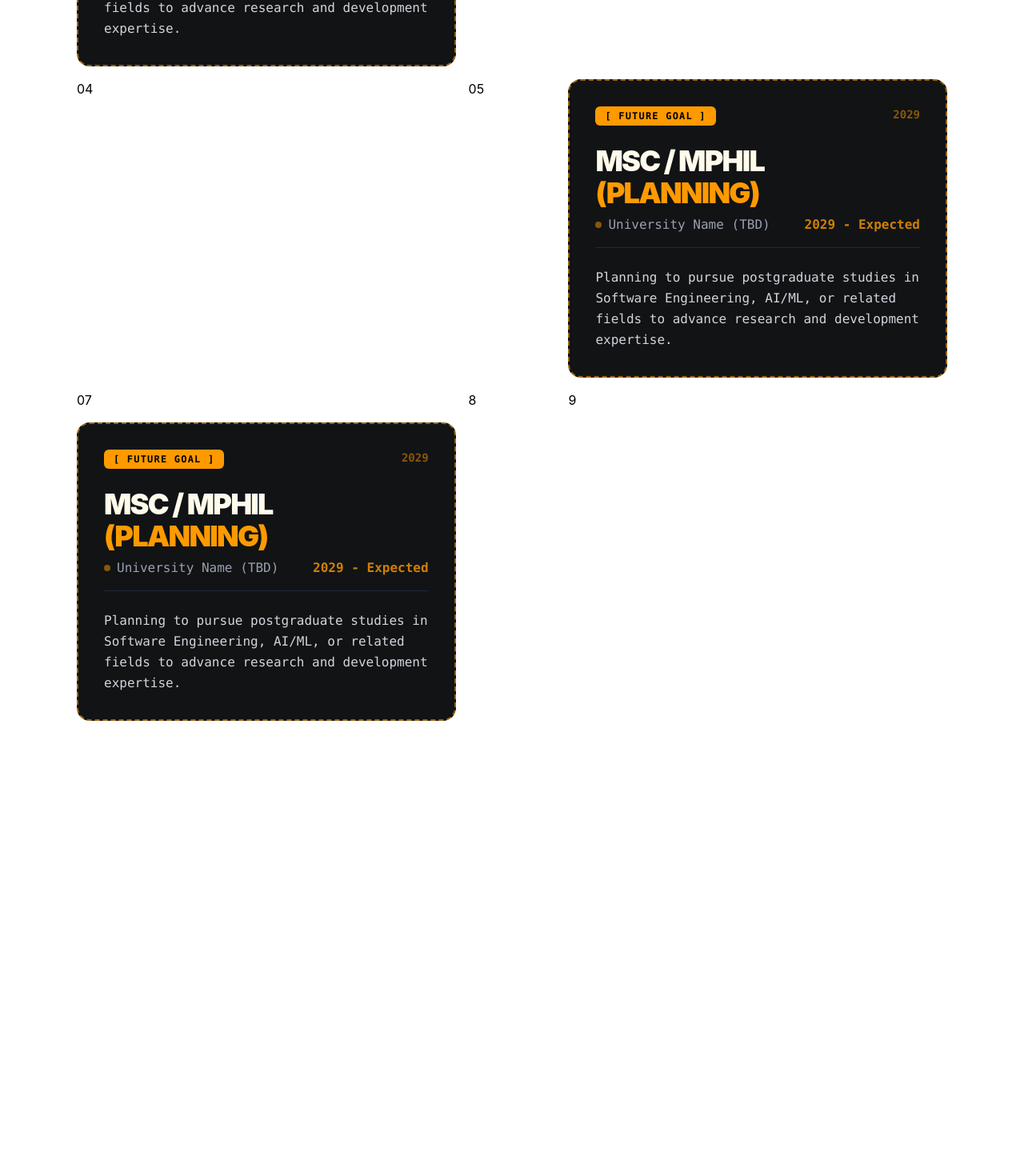
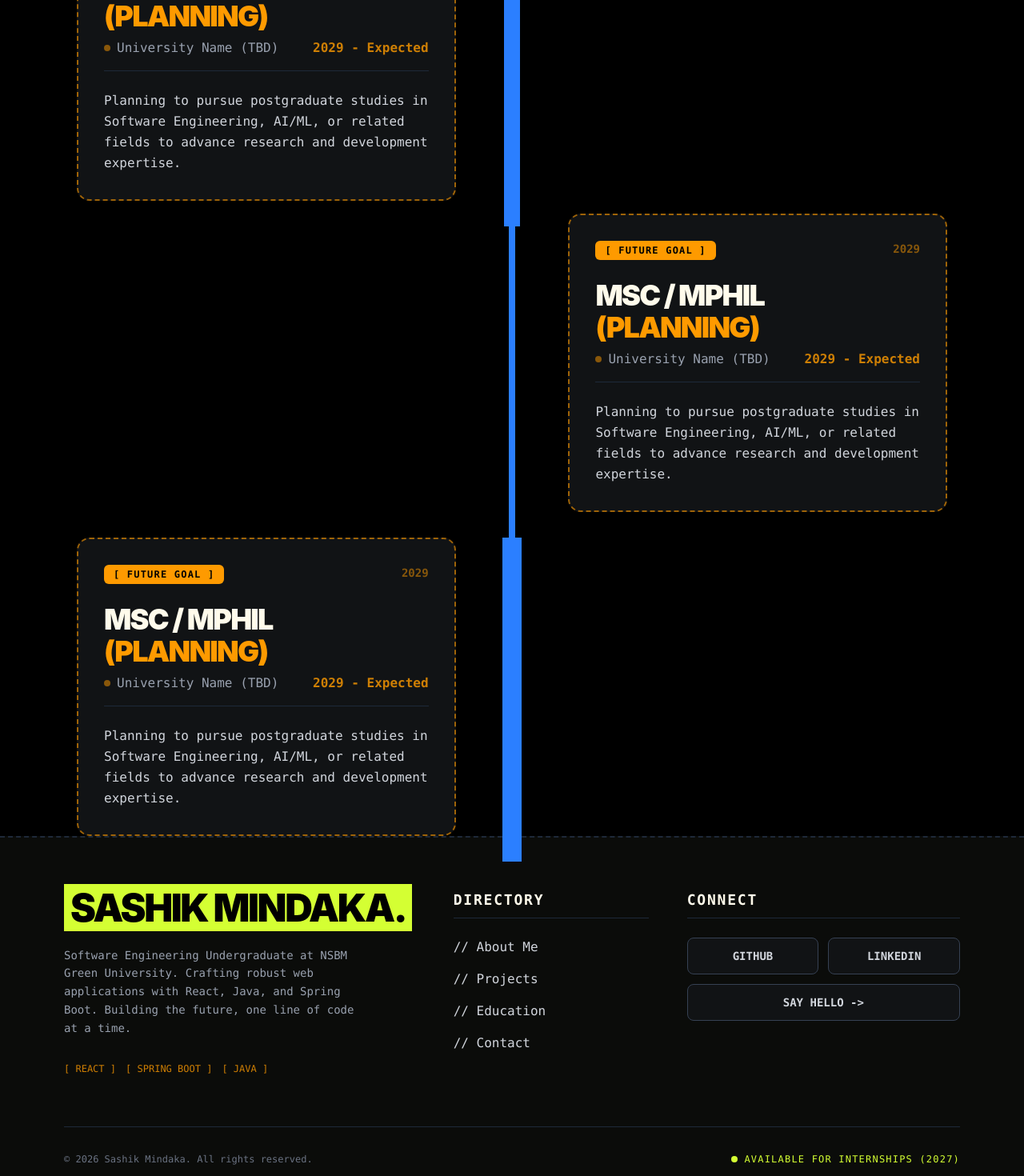
Before and after one commit to sashikmindaka1/profectional_portfolio1, a React (Vite) app in the folder my_profectional_portfolio/: page / in a window 1280 px wide. Shown: the part 5562-7032 px from the top of the page at 80% size. Before the commit the page ends 6463 px from the top, so only its background shows below. Built offline with nearby package versions, Linux system fonts and the light colour scheme.

Commit message:
update footer

```diff
--- a/my_profectional_portfolio/src/App.jsx
+++ b/my_profectional_portfolio/src/App.jsx
@@ -5,6 +5,7 @@ import AboutLanguages from "./components/AboutLanguages"
 import Certification from "./components/Certification"
 import Featured from "./components/featured"
 import Education from "./components/Education"
+import Footer from "./components/Footer"
 
 function App() {
   return(
@@ -16,6 +17,7 @@ function App() {
    <Featured />
    <Certification />
    <Education />
+   <Footer />
    </>
   )
 }
--- a/my_profectional_portfolio/src/components/Education.jsx
+++ b/my_profectional_portfolio/src/components/Education.jsx
@@ -2,6 +2,12 @@ import React from 'react'
 
 export default function Education() {
   return (
+    <section className='bg-black '>
+
+    <div className=' font-sans font-black tracking-tighter text-2xl sm:text-2xl md:text-5xl lg:text-5xl xl:text-8xl text-amber-50 pt-8 gap-4 w-[90%] md:w-[85%] mx-auto mb-10'>
+      MY EDUCATION
+
+    </div>
 
     <div className='grid grid-cols-[1fr_10%_1fr] gap-4 w-[90%] md:w-[85%] mx-auto'>
 
@@ -43,16 +49,16 @@ export default function Education() {
 
 
 
+    {/* this is center line of  education page */}
+      <div className='justify-self-center w-5 bg-blue-500 h-[calc(100%+2rem)]'></div>
+      <div className='text-amber-50'></div>
+      <div className='text-amber-50'></div>
+      <div className='justify-self-center w-2 bg-blue-500 h-[calc(100%+2rem)]'></div>
 
 
 
 
 
-
-      <div>02</div>
-      <div>03</div>
-      <div>04</div>
-      <div>05</div>
       <div className="bg-[#111315] border-2 border-dashed border-amber-500/60 rounded-2xl p-6 sm:p-8 transition-all duration-300 hover:border-amber-400 hover:bg-[#16191e] hover:-translate-y-1 hover:shadow-[0_0_20px_rgba(245,158,11,0.15)] relative flex flex-col h-full">
 
   {/* Top Badge & Year */}
@@ -87,9 +93,10 @@ export default function Education() {
   </p>
 
 </div>
-      <div>07</div>
-      <div>8</div>
-      <div>9</div>
+      <div></div>
+      <div ></div>
+      <div></div>
+
       <div className="bg-[#111315] border-2 border-dashed border-amber-500/60 rounded-2xl p-6 sm:p-8 transition-all duration-300 hover:border-amber-400 hover:bg-[#16191e] hover:-translate-y-1 hover:shadow-[0_0_20px_rgba(245,158,11,0.15)] relative flex flex-col h-full">
 
   {/* Top Badge & Year */}
@@ -126,6 +133,10 @@ export default function Education() {
 </div>
 
 
+   {/* this is center line of  education page */}
+  <div className='justify-self-center w-6 bg-blue-500 h-[calc(100%+2rem)]'></div>
+
+
 
 
 
@@ -137,5 +148,6 @@ export default function Education() {
 
 
     </div>
+    </section>
   )
 }
--- /dev/null
+++ b/my_profectional_portfolio/src/components/Footer.jsx
@@ -0,0 +1,96 @@
+import React from 'react';
+
+const Footer = () => {
+  const currentYear = new Date().getFullYear();
+
+  return (
+    <footer className="bg-[#0B0C0A] border-t-2 border-dashed border-gray-800 pt-16 pb-8 px-6 md:px-12 lg:px-20 text-gray-300">
+
+      <div className="max-w-7xl mx-auto grid grid-cols-1 md:grid-cols-12 gap-12 mb-16">
+
+        {/* 1. Brand & Info Section (ලොකු ඉඩක් ගන්නවා) */}
+        <div className="md:col-span-5 flex flex-col gap-6">
+          <div className="inline-block">
+            <span className="font-sans font-black tracking-tighter text-4xl sm:text-5xl text-black bg-[#d4ff33] px-2 uppercase">
+              Sashik Mindaka.
+            </span>
+          </div>
+          <p className="font-mono text-sm leading-relaxed text-gray-400 max-w-sm">
+            Software Engineering Undergraduate at NSBM Green University. Crafting robust web applications with React, Java, and Spring Boot. Building the future, one line of code at a time.
+          </p>
+          <div className="flex gap-3 font-mono text-xs text-amber-500/80 mt-2">
+            <span>[ REACT ]</span>
+            <span>[ SPRING BOOT ]</span>
+            <span>[ JAVA ]</span>
+          </div>
+        </div>
+
+        {/* 2. Quick Links Section */}
+        <div className="md:col-span-3 flex flex-col gap-4 font-mono">
+          <h4 className="text-amber-50 font-bold text-lg mb-2 uppercase tracking-widest border-b border-gray-800 pb-2 inline-block">
+            Directory
+          </h4>
+          <a href="#about" className="hover:text-[#d4ff33] transition-colors w-fit">{'// About Me'}</a>
+          <a href="#projects" className="hover:text-[#d4ff33] transition-colors w-fit">{'// Projects'}</a>
+          <a href="#education" className="hover:text-[#d4ff33] transition-colors w-fit">{'// Education'}</a>
+          <a href="#contact" className="hover:text-[#d4ff33] transition-colors w-fit">{'// Contact'}</a>
+        </div>
+
+        {/* 3. Social Media Links Section */}
+        <div className="md:col-span-4 flex flex-col gap-4">
+          <h4 className="text-amber-50 font-mono font-bold text-lg mb-2 uppercase tracking-widest border-b border-gray-800 pb-2 inline-block">
+            Connect
+          </h4>
+          <div className="grid grid-cols-2 gap-3">
+
+            <a
+              href="https://github.com/yourusername"
+              target="_blank"
+              rel="noreferrer"
+              className="flex items-center justify-center gap-2 border border-gray-700 bg-[#111315] hover:bg-white hover:text-black hover:border-white transition-all py-3 rounded-lg font-mono font-bold text-sm"
+            >
+              {/* <FaGithub size={18} /> */}
+              GITHUB
+            </a>
+
+            <a
+              href="https://linkedin.com/in/yourusername"
+              target="_blank"
+              rel="noreferrer"
+              className="flex items-center justify-center gap-2 border border-gray-700 bg-[#111315] hover:bg-[#0077b5] hover:text-white hover:border-[#0077b5] transition-all py-3 rounded-lg font-mono font-bold text-sm"
+            >
+              {/* <FaLinkedin size={18} /> */}
+              LINKEDIN
+            </a>
+
+            <a
+              href="mailto:youremail@example.com"
+              className="flex items-center justify-center gap-2 border border-gray-700 bg-[#111315] hover:bg-[#d4ff33] hover:text-black hover:border-[#d4ff33] transition-all py-3 rounded-lg font-mono font-bold text-sm col-span-2"
+            >
+              {/* <FaEnvelope size={18} /> */}
+              SAY HELLO {'->'}
+            </a>
+
+          </div>
+        </div>
+
+      </div>
+
+      {/* Bottom Bar: Copyright & Status */}
+      <div className="max-w-7xl mx-auto flex flex-col sm:flex-row justify-between items-center gap-4 border-t border-gray-800 pt-8 font-mono text-xs text-gray-500">
+        <p>© {currentYear} Sashik Mindaka. All rights reserved.</p>
+
+        <div className="flex items-center gap-2">
+          <span className="relative flex h-2 w-2">
+            <span className="animate-ping absolute inline-flex h-full w-full rounded-full bg-[#d4ff33] opacity-75"></span>
+            <span className="relative inline-flex rounded-full h-2 w-2 bg-[#d4ff33]"></span>
+          </span>
+          <span className="uppercase tracking-widest text-[#d4ff33]">Available for Internships (2027)</span>
+        </div>
+      </div>
+
+    </footer>
+  );
+};
+
+export default Footer;
```
